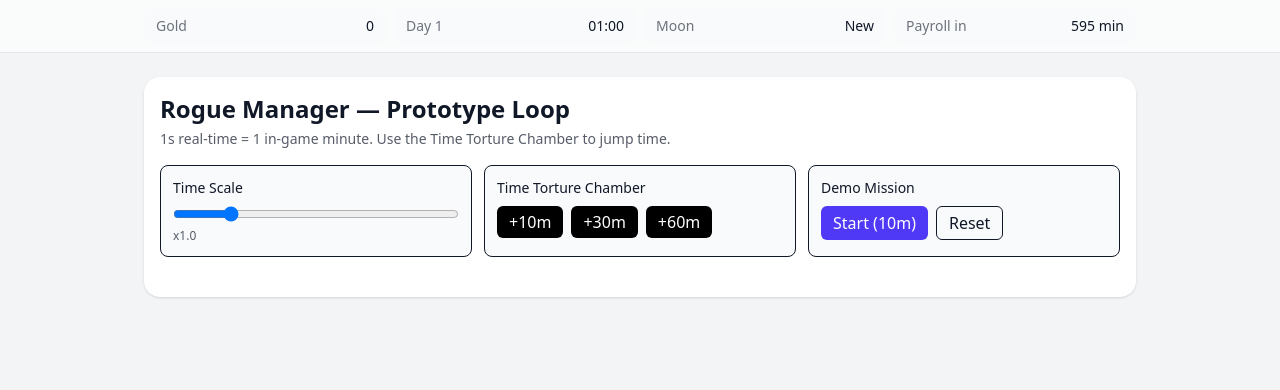
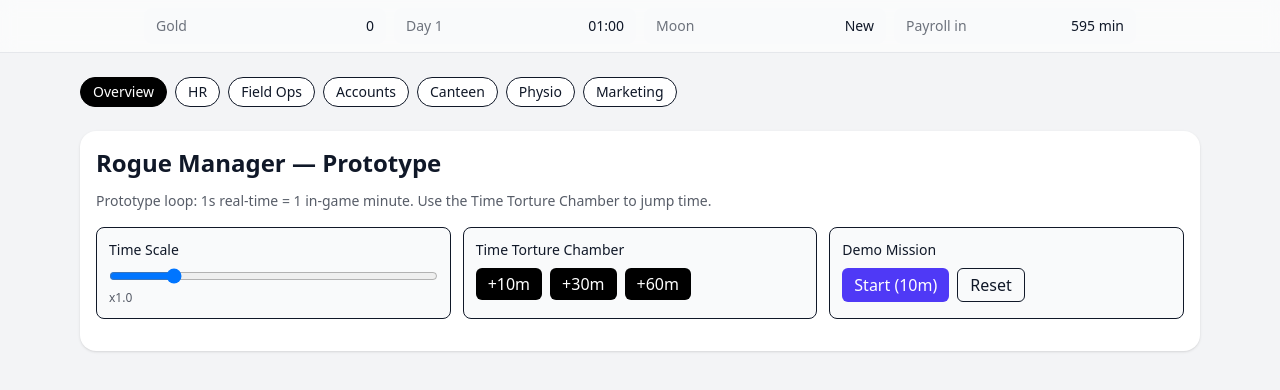
Before and after one commit to markb10101/rogue-manager, a React (Vite) app in the folder app/: page / in a window 1280 px wide. Shown: the top 390 px of the page. Built offline with nearby package versions, Linux system fonts and the light colour scheme.

Commit message:
feat(ui): nav tabs + panels scaffold; hash routing; move demo into Overview

```diff
--- a/app/src/App.tsx
+++ b/app/src/App.tsx
@@ -1,82 +1,100 @@
-import { useEffect, useRef } from 'react'
-import TopBar from './ui/TopBar'
-import { useGame } from './game/store'
-import ProgressBar from './ui/ProgressBar'
+import { useEffect, useRef, useState } from "react";
+import TopBar from "./ui/TopBar";
+import Overview from "./ui/panels/Overview";
+import HR from "./ui/panels/HR";
+import FieldOps from "./ui/panels/FieldOps";
+import Accounts from "./ui/panels/Accounts";
+import Canteen from "./ui/panels/Canteen";
+import Physio from "./ui/panels/Physio";
+import Marketing from "./ui/panels/Marketing";
+import { useGame } from "./game/store";
+
+type TabKey = "overview" | "hr" | "fieldops" | "accounts" | "canteen" | "physio" | "marketing";
+
+const TABS: { key: TabKey; label: string }[] = [
+  { key: "overview", label: "Overview" },
+  { key: "hr", label: "HR" },
+  { key: "fieldops", label: "Field Ops" },
+  { key: "accounts", label: "Accounts" },
+  { key: "canteen", label: "Canteen" },
+  { key: "physio", label: "Physio" },
+  { key: "marketing", label: "Marketing" },
+];
+
+function getInitialTab(): TabKey {
+  const h = (typeof window !== "undefined" ? window.location.hash.slice(1) : "") as TabKey;
+  const match = TABS.find(t => t.key === h);
+  return match ? match.key : "overview";
+}
 
 export default function App() {
-  const advance = useGame((s) => s.advance)
-  const { gameMinutes, timeScale, setTimeScale, addMinutes, startDemoMission, demo, resetDemo } = useGame()
+  const advance = useGame((s) => s.advance);
+  const [tab, setTab] = useState<TabKey>(getInitialTab());
 
-  const rafId = useRef(0)
-  const last = useRef(performance.now())
+  const rafId = useRef(0);
+  const last = useRef(performance.now());
   useEffect(() => {
     const loop = (t: number) => {
-      const dt = t - last.current
-      last.current = t
-      advance(dt)
-      rafId.current = requestAnimationFrame(loop)
+      const dt = t - last.current;
+      last.current = t;
+      advance(dt);
+      rafId.current = requestAnimationFrame(loop);
+    };
+    rafId.current = requestAnimationFrame(loop);
+    return () => cancelAnimationFrame(rafId.current);
+  }, [advance]);
+
+  useEffect(() => {
+    const onHash = () => {
+      const k = (window.location.hash.slice(1) as TabKey) || "overview";
+      if (TABS.some(t => t.key === k)) setTab(k);
+    };
+    window.addEventListener("hashchange", onHash);
+    return () => window.removeEventListener("hashchange", onHash);
+  }, []);
+
+  const setActive = (k: TabKey) => {
+    if (k !== tab) {
+      setTab(k);
+      window.location.hash = k;
     }
-    rafId.current = requestAnimationFrame(loop)
-    return () => cancelAnimationFrame(rafId.current)
-  }, [advance])
+  };
 
   return (
     <div className="min-h-screen bg-gray-100 text-gray-900">
       <TopBar />
+      <div className="mx-auto max-w-6xl px-4 py-6 space-y-6">
+        <nav className="flex flex-wrap gap-2">
+          {TABS.map(({ key, label }) => (
+            <button
+              key={key}
+              onClick={() => setActive(key)}
+              className={
+                "rounded-full px-3 py-1 text-sm border " +
+                (tab === key ? "bg-black text-white border-black" : "bg-white hover:bg-gray-50")
+              }
+              aria-current={tab === key ? "page" : undefined}
+            >
+              {label}
+            </button>
+          ))}
+        </nav>
 
-      <div className="mx-auto max-w-5xl px-4 py-6 space-y-6">
-        <section className="rounded-2xl bg-white p-4 shadow-sm">
-          <h1 className="text-2xl font-semibold">Rogue Manager — Prototype Loop</h1>
-          <p className="mt-1 text-sm opacity-70">
-            1s real-time = 1 in-game minute. Use the Time Torture Chamber to jump time.
-          </p>
-
-          <div className="mt-4 grid gap-3 md:grid-cols-3">
-            <div className="rounded-lg border bg-gray-50 p-3">
-              <div className="text-sm font-medium">Time Scale</div>
-              <input
-                type="range" min={0.1} max={5} step={0.1}
-                value={timeScale}
-                onChange={(e) => setTimeScale(parseFloat(e.target.value))}
-                className="mt-2 w-full"
-              />
-              <div className="text-xs opacity-70">x{timeScale.toFixed(1)}</div>
-            </div>
-
-            <div className="rounded-lg border bg-gray-50 p-3">
-              <div className="text-sm font-medium">Time Torture Chamber</div>
-              <div className="mt-2 flex gap-2">
-                <button onClick={() => addMinutes(10)} className="rounded-md bg-black px-3 py-1 text-white">+10m</button>
-                <button onClick={() => addMinutes(30)} className="rounded-md bg-black px-3 py-1 text-white">+30m</button>
-                <button onClick={() => addMinutes(60)} className="rounded-md bg-black px-3 py-1 text-white">+60m</button>
-              </div>
-            </div>
-
-            <div className="rounded-lg border bg-gray-50 p-3">
-              <div className="text-sm font-medium">Demo Mission</div>
-              {demo.status !== 'active' ? (
-                <div className="mt-2 flex gap-2">
-                  <button onClick={() => startDemoMission(10)} className="rounded-md bg-indigo-600 px-3 py-1 text-white">Start (10m)</button>
-                  <button onClick={() => resetDemo()} className="rounded-md border px-3 py-1">Reset</button>
-                </div>
-              ) : (
-                <div className="mt-2 text-xs opacity-70">Active…</div>
-              )}
-            </div>
-          </div>
-
-          <div className="mt-6">
-            {demo.status !== 'idle' && (
-              <ProgressBar
-                label={demo.name + (demo.status === 'complete' ? ' — Complete' : '')}
-                startAt={demo.startAt}
-                endAt={demo.endAt}
-                clock={gameMinutes}
-              />
-            )}
-          </div>
+        <section className="rounded-2xl bg-white p-4 shadow-sm min-h-[200px]">
+          {tab === "overview" && (
+            <>
+              <h1 className="text-2xl font-semibold mb-3">Rogue Manager — Prototype</h1>
+              <Overview />
+            </>
+          )}
+          {tab === "hr" && <HR />}
+          {tab === "fieldops" && <FieldOps />}
+          {tab === "accounts" && <Accounts />}
+          {tab === "canteen" && <Canteen />}
+          {tab === "physio" && <Physio />}
+          {tab === "marketing" && <Marketing />}
         </section>
       </div>
     </div>
-  )
+  );
 }
--- /dev/null
+++ b/app/src/ui/panels/Accounts.tsx
@@ -0,0 +1,8 @@
+export default function Accounts() {
+  return (
+    <div className="space-y-2">
+      <h3 className="text-lg font-semibold">Accounts</h3>
+      <p className="text-sm opacity-70">Placeholder panel. Coming soon.</p>
+    </div>
+  );
+}
--- /dev/null
+++ b/app/src/ui/panels/Canteen.tsx
@@ -0,0 +1,8 @@
+export default function Canteen() {
+  return (
+    <div className="space-y-2">
+      <h3 className="text-lg font-semibold">Canteen</h3>
+      <p className="text-sm opacity-70">Placeholder panel. Coming soon.</p>
+    </div>
+  );
+}
--- /dev/null
+++ b/app/src/ui/panels/FieldOps.tsx
@@ -0,0 +1,8 @@
+export default function FieldOps() {
+  return (
+    <div className="space-y-2">
+      <h3 className="text-lg font-semibold">FieldOps</h3>
+      <p className="text-sm opacity-70">Placeholder panel. Coming soon.</p>
+    </div>
+  );
+}
--- /dev/null
+++ b/app/src/ui/panels/HR.tsx
@@ -0,0 +1,8 @@
+export default function HR() {
+  return (
+    <div className="space-y-2">
+      <h3 className="text-lg font-semibold">HR</h3>
+      <p className="text-sm opacity-70">Placeholder panel. Coming soon.</p>
+    </div>
+  );
+}
--- /dev/null
+++ b/app/src/ui/panels/Marketing.tsx
@@ -0,0 +1,8 @@
+export default function Marketing() {
+  return (
+    <div className="space-y-2">
+      <h3 className="text-lg font-semibold">Marketing</h3>
+      <p className="text-sm opacity-70">Placeholder panel. Coming soon.</p>
+    </div>
+  );
+}
--- /dev/null
+++ b/app/src/ui/panels/Overview.tsx
@@ -0,0 +1,59 @@
+import ProgressBar from "../ProgressBar";
+import { useGame } from "../../game/store";
+
+export default function Overview() {
+  const { gameMinutes, timeScale, setTimeScale, addMinutes, startDemoMission, demo, resetDemo } = useGame();
+
+  return (
+    <div className="space-y-4">
+      <p className="text-sm opacity-70">
+        Prototype loop: 1s real-time = 1 in-game minute. Use the Time Torture Chamber to jump time.
+      </p>
+
+      <div className="grid gap-3 md:grid-cols-3">
+        <div className="rounded-lg border bg-gray-50 p-3">
+          <div className="text-sm font-medium">Time Scale</div>
+          <input
+            type="range" min={0.1} max={5} step={0.1}
+            value={timeScale}
+            onChange={(e) => setTimeScale(parseFloat(e.target.value))}
+            className="mt-2 w-full"
+          />
+          <div className="text-xs opacity-70">x{timeScale.toFixed(1)}</div>
+        </div>
+
+        <div className="rounded-lg border bg-gray-50 p-3">
+          <div className="text-sm font-medium">Time Torture Chamber</div>
+          <div className="mt-2 flex gap-2">
+            <button onClick={() => addMinutes(10)} className="rounded-md bg-black px-3 py-1 text-white">+10m</button>
+            <button onClick={() => addMinutes(30)} className="rounded-md bg-black px-3 py-1 text-white">+30m</button>
+            <button onClick={() => addMinutes(60)} className="rounded-md bg-black px-3 py-1 text-white">+60m</button>
+          </div>
+        </div>
+
+        <div className="rounded-lg border bg-gray-50 p-3">
+          <div className="text-sm font-medium">Demo Mission</div>
+          {demo.status !== "active" ? (
+            <div className="mt-2 flex gap-2">
+              <button onClick={() => startDemoMission(10)} className="rounded-md bg-indigo-600 px-3 py-1 text-white">Start (10m)</button>
+              <button onClick={() => resetDemo()} className="rounded-md border px-3 py-1">Reset</button>
+            </div>
+          ) : (
+            <div className="mt-2 text-xs opacity-70">Active…</div>
+          )}
+        </div>
+      </div>
+
+      <div>
+        {demo.status !== "idle" && (
+          <ProgressBar
+            label={demo.name + (demo.status === "complete" ? " — Complete" : "")}
+            startAt={demo.startAt}
+            endAt={demo.endAt}
+            clock={gameMinutes}
+          />
+        )}
+      </div>
+    </div>
+  );
+}
--- /dev/null
+++ b/app/src/ui/panels/Physio.tsx
@@ -0,0 +1,8 @@
+export default function Physio() {
+  return (
+    <div className="space-y-2">
+      <h3 className="text-lg font-semibold">Physio</h3>
+      <p className="text-sm opacity-70">Placeholder panel. Coming soon.</p>
+    </div>
+  );
+}
```
